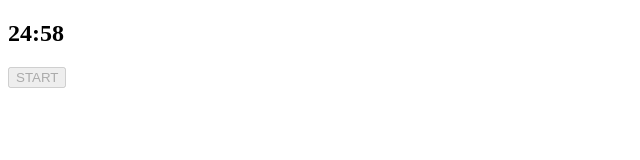
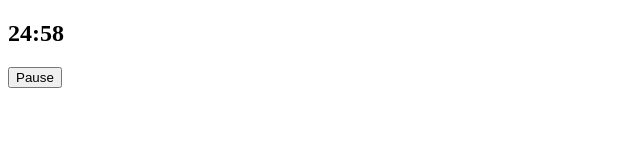
Before and after one commit to NathanTom00/tomato-timer, an Angular app: page / in a window 1280 px wide. Both pictures are taken after a click on the button "START". Shown: the top 160 px of the page, without its empty margins (0-640 px from the left). Built offline with nearby package versions, Linux system fonts and the light colour scheme.

Commit message:
aggiunto bottoni pausa,resume e reset con le funzionalità

```diff
--- a/src/app/app.component.html
+++ b/src/app/app.component.html
@@ -2,7 +2,20 @@
   <h2>
     {{counterTime.mins | number : '2.0'}}:{{counterTime.secs | number : '2.0'}}
   </h2>
-  <button (click)="startTimer($event)" >
+  <button *ngIf="!timerStarting" (click)="startTimer($event)" >
     START
   </button>
+  <button *ngIf="timerStarting && !paused" (click)="pauseTimer()">
+    Pause
+  </button>
+
+  <button *ngIf="paused" (click)="resumeTimer()">
+    Resume
+  </button>
+  <button *ngIf="paused" (click)="resetTimer()">
+    Reset
+  </button>
+
+
+
 </div>
--- a/src/app/app.component.ts
+++ b/src/app/app.component.ts
@@ -9,15 +9,22 @@ export class AppComponent {
   title = 'pomodoro-timer';
 
   counterTime = { mins: 25, secs: 0 };
-
+  timerStarting = false
+  intervalID!: any
+  paused = false
   constructor() {}
 
   startTimer(event : any) {
-    event.target.disabled = true;
-    let intervalID = setInterval(() => {
-      if (this.counterTime.mins == 0 && this.counterTime.secs == 0)
-        clearInterval(intervalID);
+    this.timerStarting = true
+    this.intervalID = this.doCountdown()
+  }
 
+  doCountdown(){
+    return setInterval(() => {
+      if (this.counterTime.mins == 0 && this.counterTime.secs == 0){
+        this.timerStarting = false;
+        clearInterval(this.intervalID);
+      }
       if(this.counterTime.secs == 0){
         this.counterTime.mins -= 1
         this.counterTime.secs = 59
@@ -25,4 +32,20 @@ export class AppComponent {
         this.counterTime.secs -=1
     }, 1000);
   }
+
+  pauseTimer(){
+    this.paused = true;
+    clearInterval(this.intervalID);
+  }
+
+  resumeTimer(){
+    this.paused = false;
+    this.intervalID = this.doCountdown()
+  }
+
+  resetTimer(){
+    this.counterTime = { mins: 25, secs: 0 };
+    this.timerStarting = false
+    this.paused = false
+  }
 }
```
